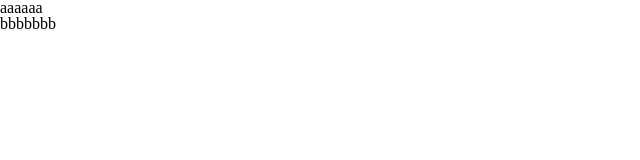
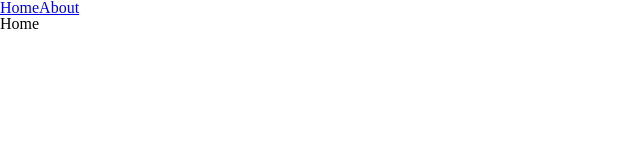
Before and after one commit to achoiiii/Aquatic-Product-MIS, a React (Vite) app: page /home in a window 1280 px wide. Shown: the top 160 px of the page, without its empty margins (0-640 px from the left). Built offline with nearby package versions, Linux system fonts and the light colour scheme.

Commit message:
feat：初始化路由

```diff
--- a/src/App.tsx
+++ b/src/App.tsx
@@ -1,12 +1,14 @@
 import React from "react";
-import Comp2 from "./components/Comp2/index";
-import Comp from "./components/Comp/index";
+import router from "./router";
+import { Link, useRoutes } from "react-router-dom";
 
 function App() {
+  const routes = useRoutes(router);
   return (
     <div className="app">
-      <Comp></Comp>
-      <Comp2></Comp2>
+      <Link to="/home">Home</Link>
+      <Link to="/about">About</Link>
+      {routes}
     </div>
   );
 }
--- a/src/components/Comp/index.tsx
+++ /dev/null
@@ -1,9 +0,0 @@
-import React from "react";
-
-export default function Comp() {
-  return (
-    <div>
-      <p>aaaaaa</p>
-    </div>
-  );
-}
--- a/src/main.tsx
+++ b/src/main.tsx
@@ -3,9 +3,12 @@
 import "reset-css";
 import "./common.scss";
 import App from "./App";
+import { BrowserRouter } from "react-router-dom";
 
 ReactDOM.createRoot(document.getElementById("root") as HTMLElement).render(
   <React.StrictMode>
-    <App />
+    <BrowserRouter>
+      <App />
+    </BrowserRouter>
   </React.StrictMode>
 );
--- /dev/null
+++ b/src/router/index.tsx
@@ -0,0 +1,20 @@
+import React from "react";
+import { Navigate } from "react-router-dom";
+import Home from "../views/Home";
+import About from "../views/About";
+
+const routes = [
+  {
+    path: "/",
+    element: <Navigate to="/home" />,
+  },
+  {
+    path: "/home",
+    element: <Home />,
+  },
+  {
+    path: "/about",
+    element: <About />,
+  },
+];
+export default routes;
--- /dev/null
+++ b/src/views/About/index.tsx
@@ -0,0 +1,10 @@
+import React from "react";
+
+const About = () => {
+  return (
+    <div>
+      <p>About</p>
+    </div>
+  );
+};
+export default About;
--- a/src/components/Comp2/index.tsx
+++ b/src/views/Home/index.tsx
@@ -1,9 +1,10 @@
 import React from "react";
 
-export default function Comp2() {
+const Home = () => {
   return (
     <div>
-      <p>bbbbbbb</p>
+      <p>Home</p>
     </div>
   );
-}
+};
+export default Home;
```
